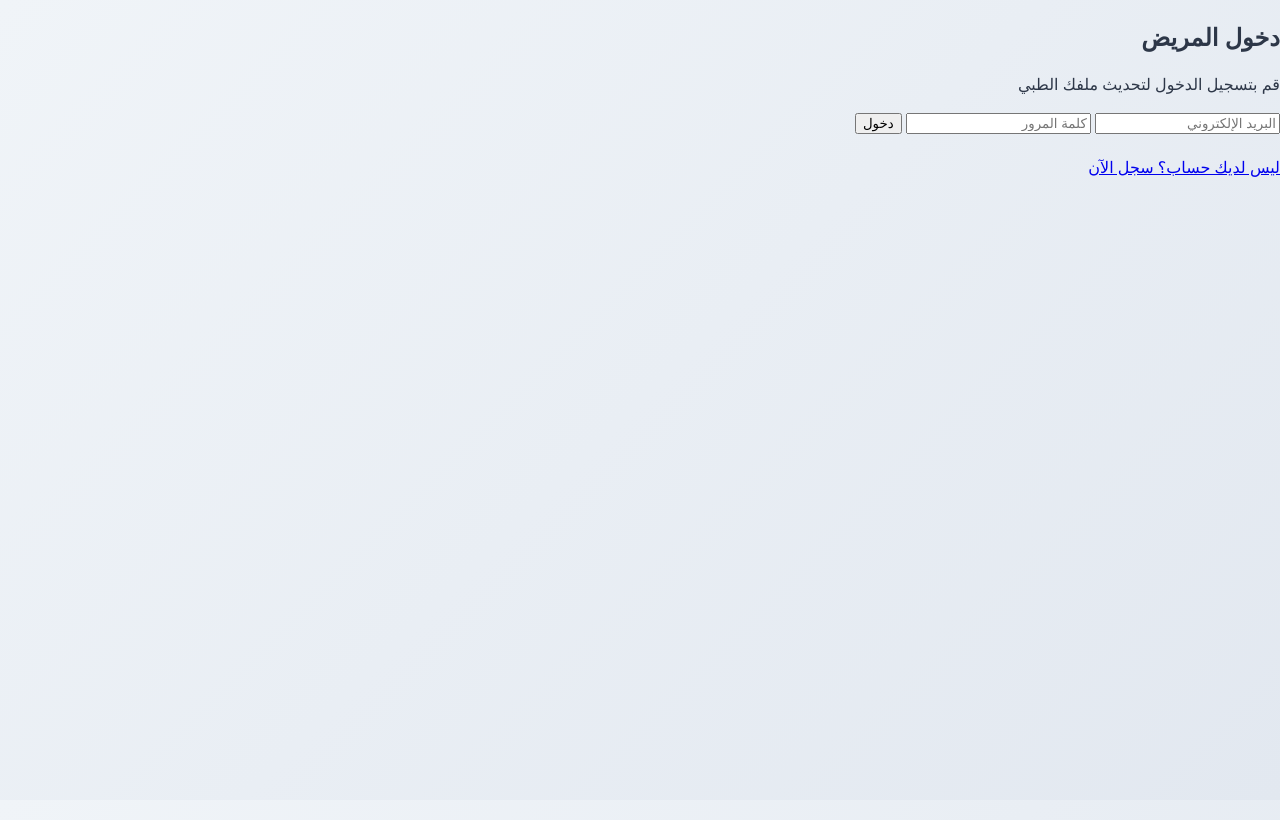
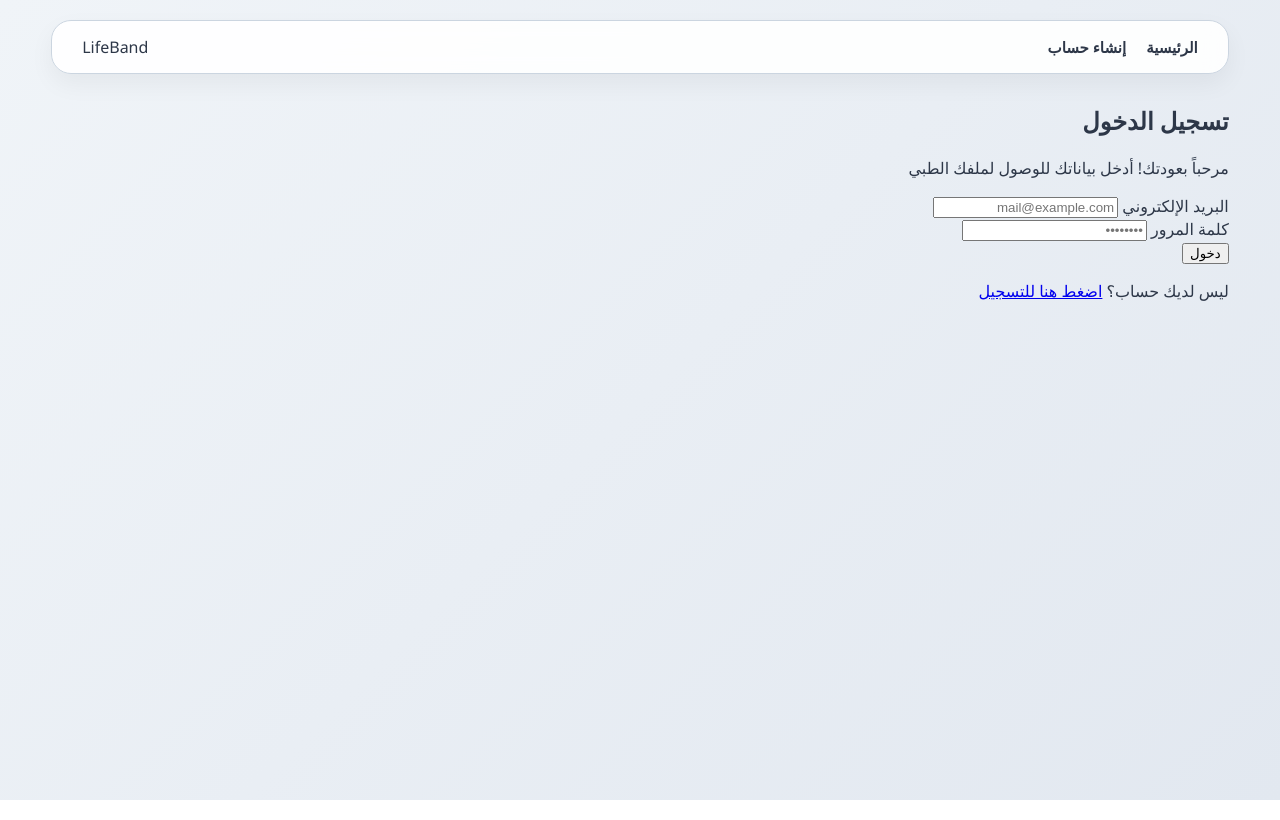
Before and after one commit to khaledxal/LifeBand-Project, a plain HTML site: page login.html in a window 1280 px wide. Drawn offline with Linux system fonts and the light colour scheme.

Commit message:
Update login.html

```diff
--- a/login.html
+++ b/login.html
@@ -2,30 +2,39 @@
 <html lang="ar" dir="rtl">
 <head>
     <meta charset="UTF-8">
-    <title>دخول المريض - LifeBand</title>
+    <meta name="viewport" content="width=device-width, initial-scale=1.0">
+    <title>LifeBand - تسجيل الدخول</title>
     <link rel="stylesheet" href="style.css">
 </head>
 <body>
-    <div class="card">
-        <h2 style="color: var(--accent-strong)">دخول المريض</h2>
-        <p>قم بتسجيل الدخول لتحديث ملفك الطبي</p>
-        <input type="email" id="email" placeholder="البريد الإلكتروني">
-        <input type="password" id="pass" placeholder="كلمة المرور">
-        <button id="btnLogin" class="primary-btn">دخول</button>
-        <br><br>
-        <a href="register.html">ليس لديك حساب؟ سجل الآن</a>
+    <div class="container">
+        <header class="navbar-modern">
+            <div class="nav-links">
+                <a href="index.html" class="nav-item">الرئيسية</a>
+                <a href="register.html" class="nav-item">إنشاء حساب</a>
+            </div>
+            <div class="nav-brand">LifeBand</div>
+        </header>
+
+        <main class="auth-wrapper">
+            <div class="auth-card">
+                <h2>تسجيل الدخول</h2>
+                <p class="auth-subtitle">مرحباً بعودتك! أدخل بياناتك للوصول لملفك الطبي</p>
+
+                <form id="loginForm" class="auth-form">
+                    <div class="input-group">
+                        <label>البريد الإلكتروني</label>
+                        <input type="email" id="loginEmail" placeholder="mail@example.com" required>
+                    </div>
+                    <div class="input-group">
+                        <label>كلمة المرور</label>
+                        <input type="password" id="loginPassword" placeholder="••••••••" required>
+                    </div>
+                    <button type="submit" class="primary-btn">دخول</button>
+                </form>
+                <p class="auth-footer">ليس لديك حساب؟ <a href="register.html">اضغط هنا للتسجيل</a></p>
+            </div>
+        </main>
     </div>
-
-    <script type="module">
-        import { auth } from './js/firebase-config.js';
-        import { signInWithEmailAndPassword } from "https://www.gstatic.com/firebasejs/10.7.1/firebase-auth.js";
-
-        document.getElementById('btnLogin').onclick = async () => {
-            try {
-                const user = await signInWithEmailAndPassword(auth, email.value, pass.value);
-                window.location.href = `profile.html?id=${user.user.uid}`;
-            } catch (e) { alert("خطأ في بيانات الدخول"); }
-        };
-    </script>
 </body>
 </html>
```
